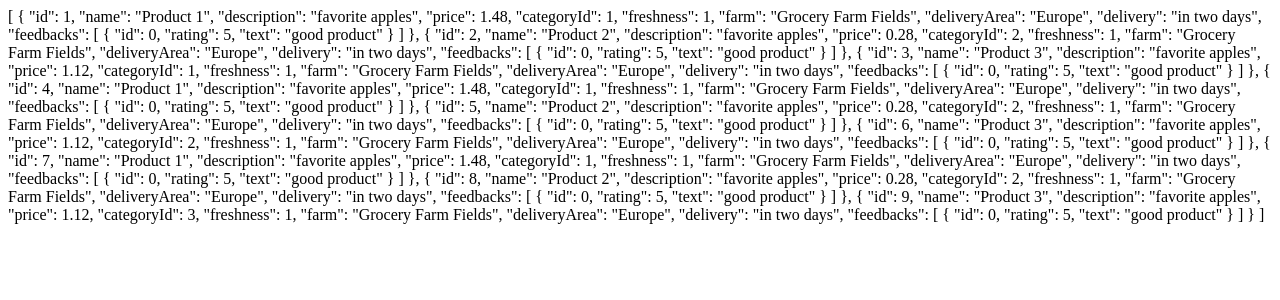
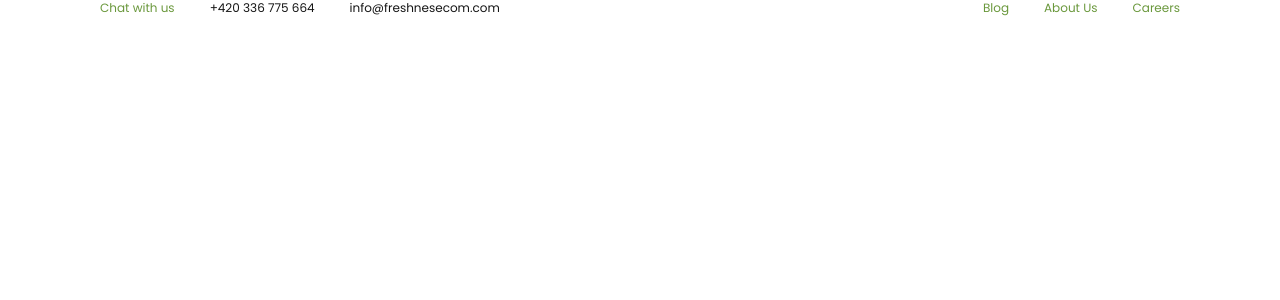
Before and after one commit to Queue-Evgenii/freshmese-shop, a Vue app: page / in a window 1280 px wide. Shown: the top 300 px of the page. Built offline with nearby package versions, Linux system fonts and the light colour scheme.

Commit message:
top-header commit

```diff
--- a/database.js
+++ b/database.js
@@ -1,5 +1,4 @@
-const database = {
-  products: [
+const products = [
   {
     id: 1,
     name: "Product 1",
@@ -162,43 +161,40 @@ const database = {
       },
     ],
   },
-  ],
-  categories: [
+];
+export const getProductByCategoryId = (id) => {
+  if (products.find((item) => item.categoryId === id)) {
+    return products.filter((item) => (item.categoryId = id));
+  }
+  return [];
+};
+
+const categories = [
   {
     id: 1,
     name: "Category 1",
-      // products: this.products.filter((item) => item.categoryId === this.id),
   },
   {
     id: 2,
     name: "Category 2",
-      // products: this.products.filter((item) => item.categoryId === this.id),
   },
   {
     id: 3,
     name: "Category 3",
-      // products: this.products.filter((item) => item.categoryId === this.id),
   },
-  ],
-};
+];
 
-// export const getProductByCategoryId = (id) => {
-//   if (database.products.find((item) => item.categoryId === id)) {
-//     return database.products.filter((item) => (item.categoryId = id));
-//   }
-//   return [];
-// };
 export const getProducts = () => {
   return new Promise((resolve) => {
     setTimeout(() => {
-      resolve(database.products);
+      resolve(products);
     }, 1000);
   });
 };
 
 export const getProductById = (productId) => {
   return new Promise((resolve, reject) => {
-    const product = database.products.find((p) => p.id === productId);
+    const product = products.find((p) => p.id === productId);
     if (product) {
       setTimeout(() => {
         resolve(product);
@@ -212,7 +208,7 @@ export const getProductById = (productId) => {
 export const getCategories = () => {
   return new Promise((resolve) => {
     setTimeout(() => {
-      resolve(database.categories);
+      resolve(categories);
     }, 1000);
   });
 };
--- a/src/App.vue
+++ b/src/App.vue
@@ -1,3 +1,61 @@
 <template>
   <router-view />
 </template>
+
+<style lang="stylus">
+@import url('https://fonts.googleapis.com/css2?family=Inter:wght@200;400&family=Poppins:wght@400;500;700&display=swap');
+body{
+  font-family: "Poppins";
+  font-size: 14px;
+  margin: 0;
+  width: 100%;
+  line-height: 16px;
+  overflow-x: hidden;
+}
+*,*:before,*:after{
+  -moz-box-sizing: border-box;
+  -webkit-box-sizing: border-box;
+  box-sizing: border-box;
+}
+:focus, :active{outline: none;}
+a:focus,a:active{outline: none;}
+nav,footer,header,aside{display: block;}
+html,body{
+  height: 100%;
+  width: 100%;
+  line-height: 1;
+  -ms-text-size-adjust: 100%;
+  -moz-text-size-adjust: 100%;
+  -webkit-text-size-adjust: 100%;
+}
+input,button,textarea{font-family:inherit;}
+input::-ms-clear{display: none;}
+button{cursor: pointer;background: inherit;}
+button::-moz-focus-inner {padding:0;border:0;}
+a, a:visited{text-decoration: none;}
+a:hover{text-decoration: none}
+ul li{list-style: none}
+img{vertical-align: top;}
+h1,h2,h3,h4,h5,h6{font-size:inherit;font-weight: 400;}
+a{color: inherit;}
+._container{
+  margin: 0 auto;
+  max-width: 1170px;
+  padding: 0 45px;
+  overflow-x: hidden;
+}
+._flex{
+  display: flex;
+}
+._gap-35{
+  gap: 35px;
+}
+._label-item{
+  color: #6A983C;
+}
+*{
+  padding: 0;
+  margin: 0;
+  border: 0;
+}
+</style>
--- /dev/null
+++ b/src/components/header/TopHeader.vue
@@ -0,0 +1,60 @@
+<template>
+  <div class="top-header">
+    <div class="top-header__container _container">
+      <div class="top-header__row _flex">
+        <div class="top-header__contact contact-header _flex _gap-35">
+          <span class="top-header__label _label-item">Chat with us</span>
+          <a
+            href="tel=+420336775664"
+            class="contact-header__phone top-header__label"
+          >
+            +420 336 775 664
+          </a>
+          <a
+            href="mailto=info@freshnesecom.com"
+            class="contact-header__mail top-header__label"
+          >
+            info@freshnesecom.com
+          </a>
+        </div>
+        <nav class="top-header__menu _flex _gap-35">
+          <router-link
+            v-for="item in headerMenu"
+            :key="item.id"
+            :to="item.url"
+            class="top-header__label _label-item"
+          >
+            {{ item.name }}
+          </router-link>
+        </nav>
+      </div>
+    </div>
+  </div>
+</template>
+
+<script>
+export default {
+  name: "TopHeader",
+  props: {
+    headerMenu: {
+      type: Array,
+      required: true,
+    },
+  },
+};
+</script>
+
+<style lang="stylus">
+.top-header{
+  &__row{
+     justify-content: space-between;
+  }
+  &__contact{
+   a {color: #151515;}
+  }
+  &__label{
+    font-size: 12px;
+    line-height: 16px;
+  }
+}
+</style>
--- /dev/null
+++ b/src/layouts/LayoutDefault.vue
@@ -0,0 +1,46 @@
+<template>
+  <div class="layout-default">
+    <header class="header">
+      <TopHeader class="header__top" :headerMenu="headerMenu" />
+      <div class="header__content"></div>
+      <div class="header__bottom"></div>
+    </header>
+    <main class="main">
+      <slot></slot>
+    </main>
+    <footer class="footer"></footer>
+  </div>
+</template>
+
+<script>
+import TopHeader from "@/components/header/TopHeader";
+export default {
+  name: "LayoutDefault",
+  components: {
+    TopHeader,
+  },
+  data() {
+    return {
+      headerMenu: [
+        {
+          id: 1,
+          name: "Blog",
+          url: "/blog",
+        },
+        {
+          id: 2,
+          name: "About Us",
+          url: "/about",
+        },
+        {
+          id: 3,
+          name: "Careers",
+          url: "/careers",
+        },
+      ],
+    };
+  },
+};
+</script>
+
+<style lang="stylus"></style>
--- a/src/main.js
+++ b/src/main.js
@@ -2,5 +2,10 @@ import { createApp } from "vue";
 import App from "./App.vue";
 import router from "./router";
 import store from "./store";
+import LayoutDefault from "@/layouts/LayoutDefault.vue";
 
-createApp(App).use(store).use(router).mount("#app");
+createApp(App)
+  .use(store)
+  .use(router)
+  .component("layout-default", LayoutDefault)
+  .mount("#app");
--- a/src/views/HomeView.vue
+++ b/src/views/HomeView.vue
@@ -1,7 +1,7 @@
 <template>
-  <div class="home">
-    {{ products }}
-  </div>
+  <layout-default>
+    <div class="home"></div>
+  </layout-default>
 </template>
 
 <script>
```
Also changed, not shown: src/components/HelloWorld.vue (deleted, +0 -129 lines). Lines whose indentation alone changed are shown as unchanged.
